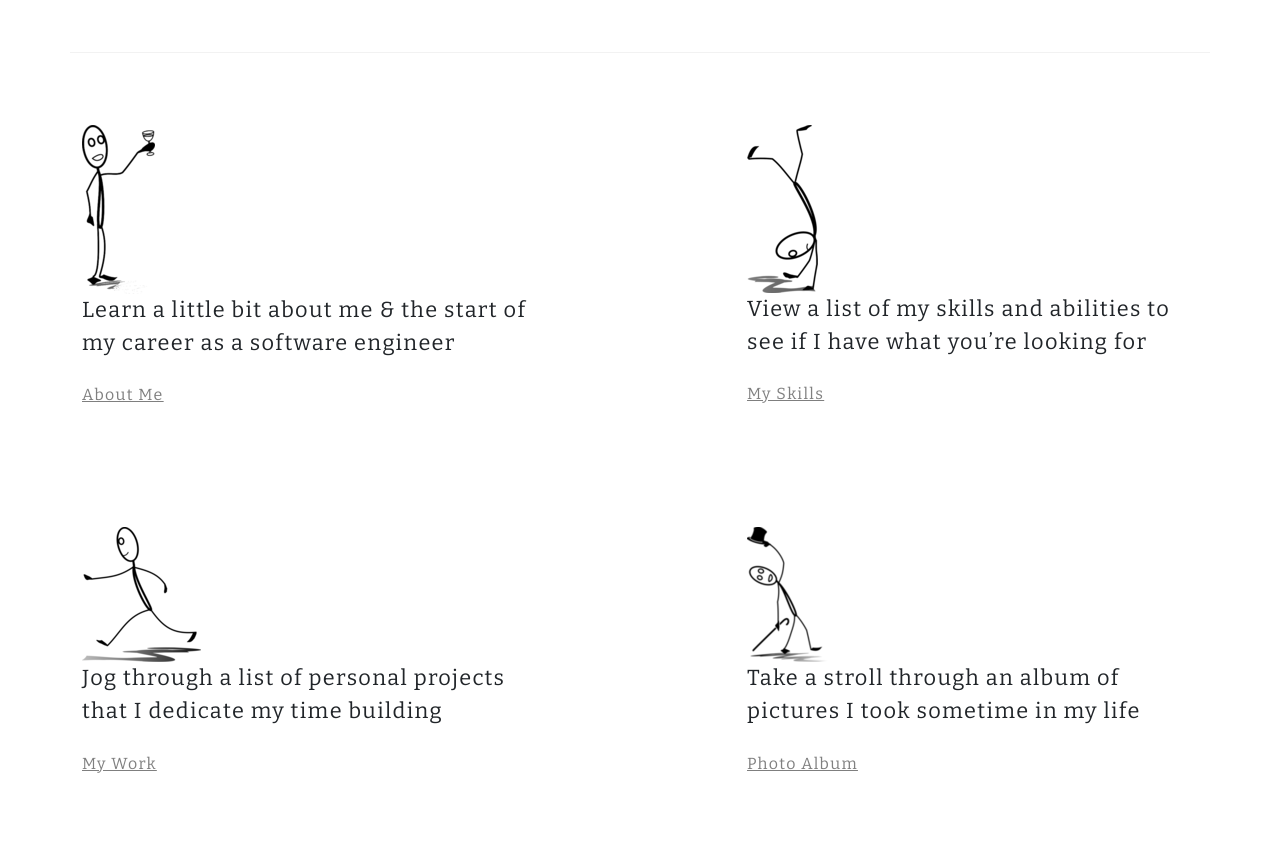
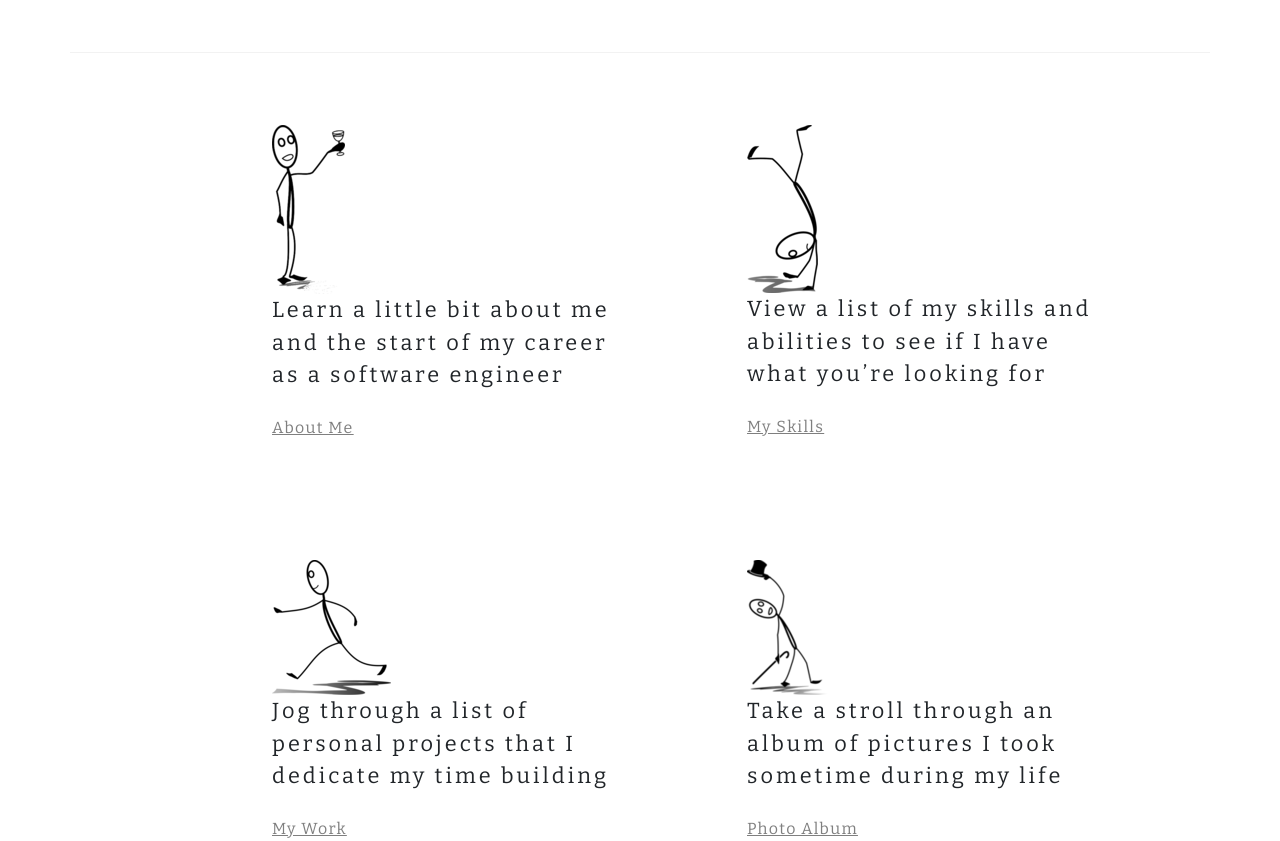
Before and after one commit to danielhamam/hamam-portfolio, a React (Create React App) app: page / in a window 1280 px wide. Shown: the part 580-1421 px from the top of the page. Before the commit the page ends 1356 px from the top, so only its background shows below. Built offline with nearby package versions, Linux system fonts and the light colour scheme.

Commit message:
Styling Home Nav Links and Added HREF To Global Navbar

```diff
--- a/src/components/Home/HomeNav.css
+++ b/src/components/Home/HomeNav.css
@@ -10,7 +10,7 @@
     font-style: normal;
     /* font-weight: 100; */
     font-size: 1.7vw;
-    letter-spacing: 1.3px;
+    letter-spacing: 3px;
 }
 
 .home-nav-link {
--- a/src/components/Home/HomeNav.js
+++ b/src/components/Home/HomeNav.js
@@ -10,17 +10,17 @@ export default function HomeNav() {
   return (
     <div id="home-nav-wrapper" className='container'>
         <div className='row'>
-            <div className='col-md-5'>
+            <div className='offset-md-2 col-md-4'>
                 <div>
                     <img src={about}/>
                     <br/>
-                    <span className='home-nav-font'> Learn a little bit about me & the start of my career as a software engineer </span>
+                    <span className='home-nav-font'> Learn a little bit about me and the start of my career as a software engineer </span>
                     <br/>
                     <br/>
                     <a className='home-nav-link'> About Me </a>
                 </div>
             </div>
-            <div className='offset-md-2 col-md-5'>
+            <div className='offset-md-1 col-md-4'>
                 <img src={skills}/>
                 <br/>
                 <span className='home-nav-font'> View a list of my skills and abilities to see if I have what you’re looking for </span>
@@ -31,7 +31,7 @@ export default function HomeNav() {
         </div>
         <br/> <br/> <br/> <br/> <br/>
         <div className='row'>
-            <div className='col-md-5'>
+            <div className='offset-md-2 col-md-4'>
                 <img src={work}/>
                 <br/>
                 <span className='home-nav-font'> Jog through a list of personal projects that I dedicate my time building </span>
@@ -39,10 +39,10 @@ export default function HomeNav() {
                 <br/>
                 <a className='home-nav-link'> My Work </a>
             </div>
-            <div className='offset-md-2 col-md-5'>
+            <div className='offset-md-1 col-md-4'>
                 <img src={photos_resized}/>
                 <br/>
-                <span className='home-nav-font'> Take a stroll through an album of pictures I took sometime in my life </span>
+                <span className='home-nav-font'> Take a stroll through an album of pictures I took sometime during my life </span>
                 <br/>
                 <br/>
                 <a className='home-nav-link'> Photo Album </a>
--- a/src/components/Home/Introduction.css
+++ b/src/components/Home/Introduction.css
@@ -30,6 +30,11 @@
     padding-bottom: 3%;
 }
 
+#intro-button:hover {
+    background-color: lightblue;
+    transition: 0.5s;
+}
+
 .custom-br-name {
     display: block;
     margin-bottom: -.5em;
--- a/src/components/Nav/GlobalNavbar.js
+++ b/src/components/Nav/GlobalNavbar.js
@@ -15,16 +15,16 @@ export default function GlobalNavbar() {
               <a className="nav-link active" aria-current="page" href="#">HOME &nbsp; &nbsp;</a>
             </li>
             <li className="nav-item">
-              <a className="nav-link" href="#">ABOUT &nbsp; &nbsp;</a>
+              <a className="nav-link" href="about">ABOUT &nbsp; &nbsp;</a>
             </li>
             <li className="nav-item">
-              <a className="nav-link" href="#">SKILLS &nbsp; &nbsp;</a>
+              <a className="nav-link" href="skills">SKILLS &nbsp; &nbsp;</a>
             </li>
             <li className="nav-item">
-              <a className="nav-link" href="#">PORTFOLIO &nbsp; &nbsp;</a>
+              <a className="nav-link" href="portfolio">PORTFOLIO &nbsp; &nbsp;</a>
             </li>
             <li className="nav-item">
-              <a className="nav-link" href="#">PHOTOS &nbsp; &nbsp;</a>
+              <a className="nav-link" href="photos">PHOTOS &nbsp; &nbsp;</a>
             </li>
           </ul>
         </div>
```
